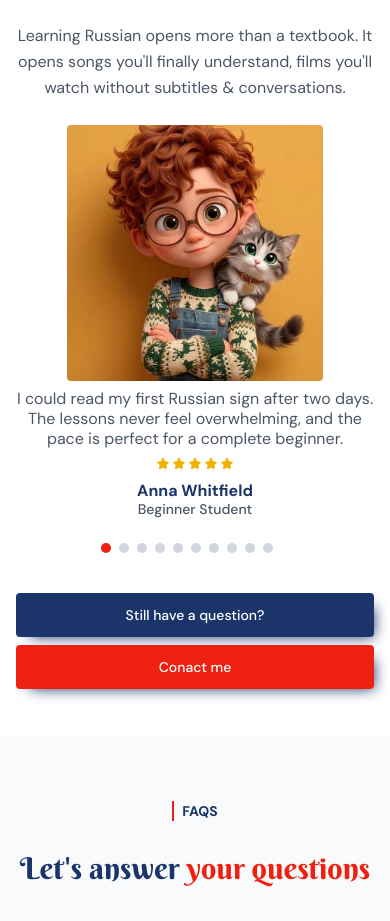
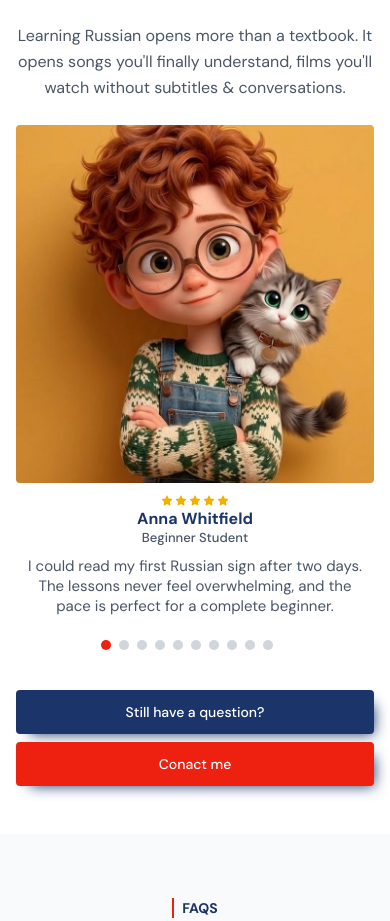
Before and after one commit to sandeepkamara12/Tutor, a React (Vite) app: page / in a window 390 px wide. Shown: the part 8900-9821 px from the top of the page. Built offline with nearby package versions, Linux system fonts and the light colour scheme; no server answers.

Commit message:
update the responsiveness of testimonials slider

```diff
--- a/src/components/ui/TestimonialSlider.jsx
+++ b/src/components/ui/TestimonialSlider.jsx
@@ -331,7 +331,7 @@ export default function TestimonialSlider({
                 }}
                 {...cardProps}
               >
-                <div className={cx('h-64 aspect-square mx-auto md:mx-0 md:aspect-auto md:h-auto rounded relative overflow-hidden z-50', classNames.image)}>
+                <div className={cx('w-full aspect-square mx-auto md:mx-0 md:aspect-auto md:h-auto rounded relative overflow-hidden z-50', classNames.image)}>
                   <img src={t.img} alt={t.name} className="w-full h-full object-cover object-center" />
                 </div>
 
@@ -343,19 +343,11 @@ export default function TestimonialSlider({
                   }
                   style={contentStyle}
                 >
-                  <div className={cx('pt-2', expandable ? (right ? 'pl-2' : 'pr-2 text-right') : 'text-center', classNames.text)}>
-                    <p
-                      className={cx(
-                        'leading-5',
-                        expandable && (right ? '' : '')
-                      )}
-                    >
-                      {t.text}
-                    </p>
-                    <p className={`flex items-center gap-0.5 mt-2 mb-3 justify-center ${ expandable ? (right ? 'md:justify-start' : 'md:justify-end') : ''}`}>
+                  <div className={cx('pt-3 flex flex-col gap-1', expandable ? (right ? 'pl-2' : 'pr-2 text-right') : 'text-center xxs:text-start px-3', classNames.text)}>
+                        <p className={`flex items-center gap-0.5 justify-center xxs:justify-start ${ expandable ? (right ? 'md:justify-start' : 'md:justify-end') : ''}`}>
                         {
                           Array.from({length:5}).map((_, index)=>(
-                          <span className='inline-block size-3.5 fill-yellow-500' key={index}>
+                            <span className='inline-block size-3 fill-yellow-500' key={index}>
                               <svg xmlns="http://www.w3.org/2000/svg" viewBox="0 0 640 640">
                                 <path d="M341.5 45.1C337.4 37.1 329.1 32 320.1 32C311.1 32 302.8 37.1 298.7 45.1L225.1 189.3L65.2 214.7C56.3 216.1 48.9 222.4 46.1 231C43.3 239.6 45.6 249 51.9 255.4L166.3 369.9L141.1 529.8C139.7 538.7 143.4 547.7 150.7 553C158 558.3 167.6 559.1 175.7 555L320.1 481.6L464.4 555C472.4 559.1 482.1 558.3 489.4 553C496.7 547.7 500.4 538.8 499 529.8L473.7 369.9L588.1 255.4C594.5 249 596.7 239.6 593.9 231C591.1 222.4 583.8 216.1 574.8 214.7L415 189.3L341.5 45.1z"/>
                               </svg>
@@ -372,8 +364,16 @@ export default function TestimonialSlider({
                     >
                       {t.name}
                     </p>
-                    <p className={cx('text-sm font-medium', expandable && (right ? '' : ''), classNames.role)}>
+                    <p className={cx('text-[13px] mb-2 font-medium leading-none', expandable && (right ? '' : ''), classNames.role)}>
                       {t.role}
+                    </p>
+                    <p
+                      className={cx(
+                        'text-15 leading-5',
+                        expandable && (right ? '' : '')
+                      )}
+                    >
+                      {t.text}
                     </p>
                   </div>
                 </div>
--- a/src/index.css
+++ b/src/index.css
@@ -173,7 +173,7 @@ html {
 }
 
 .testimonial-wrapper {
-  @apply md:min-h-testimonial max-w-full mx-auto;
+  @apply md:min-h-[50vh] xl:min-h-testimonial max-w-full mx-auto;
 }
 
 @keyframes about-anim {
```
Lines whose indentation alone changed are shown as unchanged.
